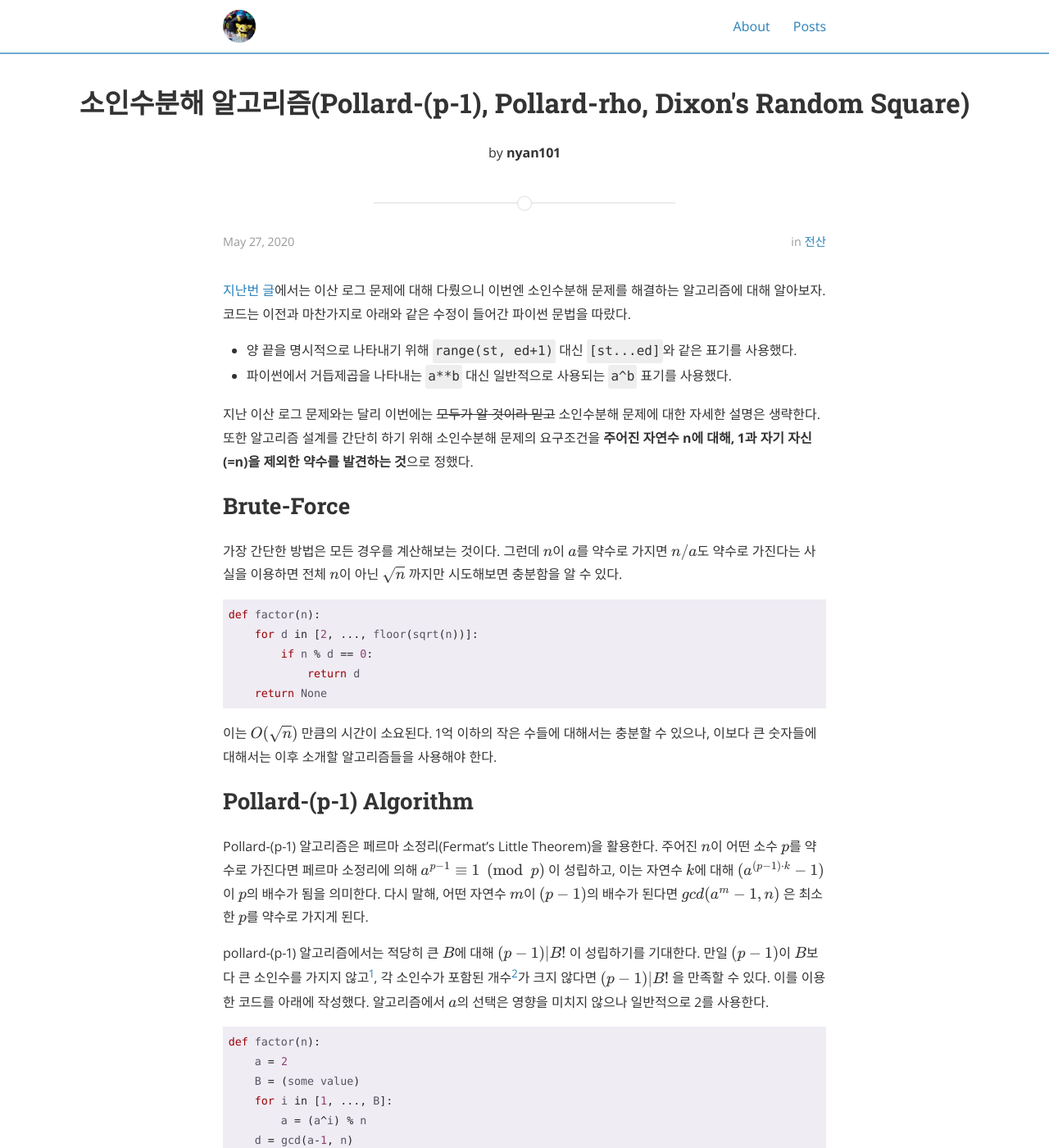
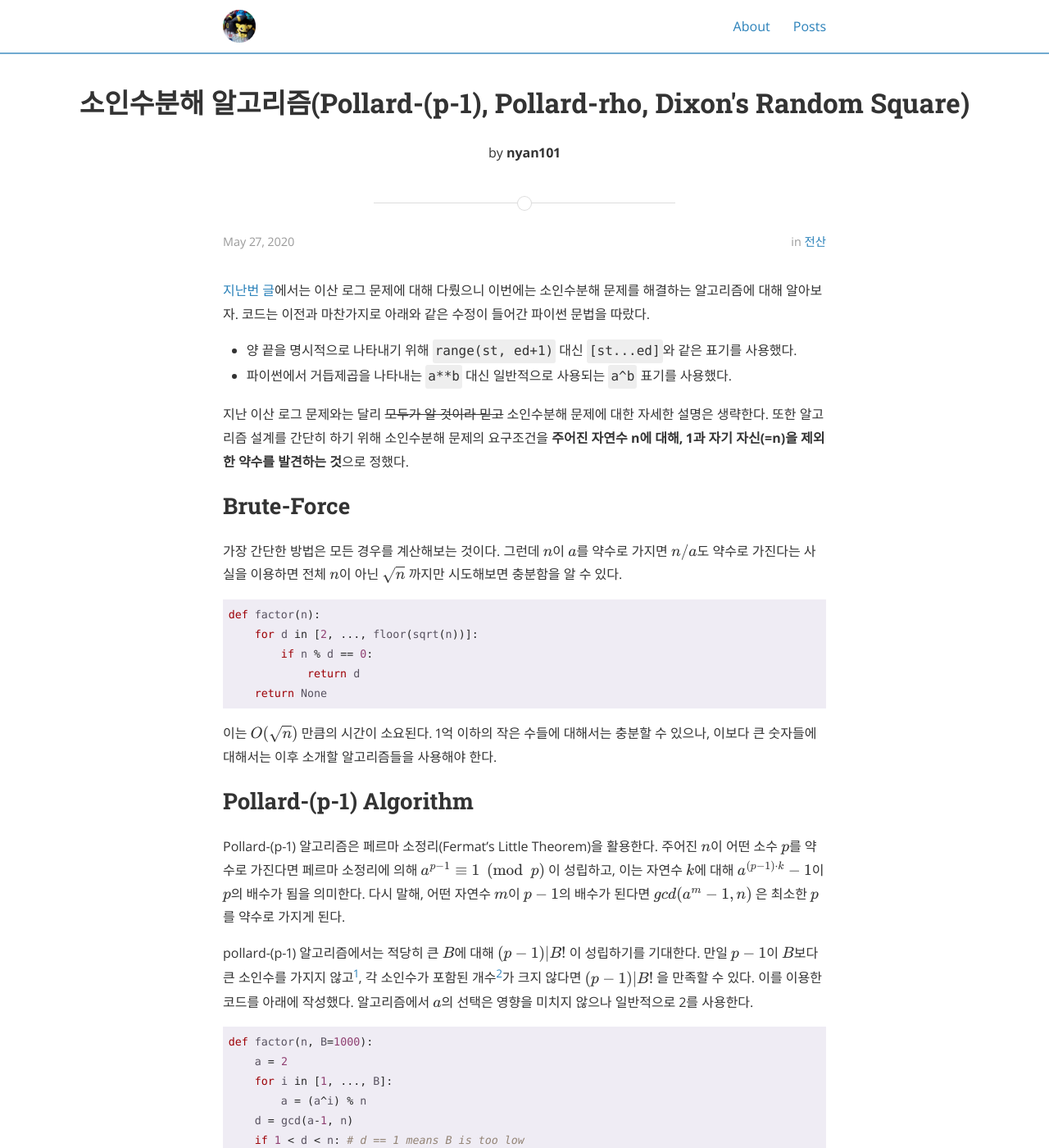
Before and after one commit to nyan101/nyan101.github.io, a Jekyll site: the page built from _posts/2020-05-27-algorithms-for-integer-factorization.md, in a window 1280 px wide and 1400 px high. Shown: the whole window at 82% size. Built offline with Jekyll 4.4.1, drawn with Linux system fonts in a browser that asks for light colours; nearby versions of some CDN libraries; formulas are drawn with MathJax 3; comment, search, counter and statistics services are not loaded; a style sheet for code colours, icons or effects is not loaded; some of the changed text lies outside the part shown.

Commit message:
fix typos

````diff
--- a/_posts/2020-05-27-algorithms-for-integer-factorization.md
+++ b/_posts/2020-05-27-algorithms-for-integer-factorization.md
@@ -8,12 +8,12 @@
 use_math: true
 ---
 
-[지난번 글](https://nyan101.github.io/blog/algorithms-for-discrete-logarithm-problem)에서는 이산 로그 문제에 대해 다뤘으니 이번엔 소인수분해 문제를 해결하는 알고리즘에 대해 알아보자. 코드는 이전과 마찬가지로 아래와 같은 수정이 들어간 파이썬 문법을 따랐다.
+[지난번 글](https://nyan101.github.io/blog/algorithms-for-discrete-logarithm-problem)에서는 이산 로그 문제에 대해 다뤘으니 이번에는 소인수분해 문제를 해결하는 알고리즘에 대해 알아보자. 코드는 이전과 마찬가지로 아래와 같은 수정이 들어간 파이썬 문법을 따랐다.
 
 * 양 끝을 명시적으로 나타내기 위해 `range(st, ed+1)` 대신 `[st...ed]`와 같은 표기를 사용했다.
 * 파이썬에서 거듭제곱을 나타내는 `a**b` 대신 일반적으로 사용되는 `a^b` 표기를 사용했다.
 
-지난 이산 로그 문제와는 달리 이번에는 ~~모두가 알 것이라 믿고~~ 소인수분해 문제에 대한 자세한 설명은 생략한다. 또한 알고리즘 설계를 간단히 하기 위해 소인수분해 문제의 요구조건을 **주어진 자연수 n에 대해, 1과 자기 자신(=n)을 제외한 약수를 발견하는 것**으로 정했다.
+지난 이산 로그 문제와는 달리 ~~모두가 알 것이라 믿고~~ 소인수분해 문제에 대한 자세한 설명은 생략한다. 또한 알고리즘 설계를 간단히 하기 위해 소인수분해 문제의 요구조건을 **주어진 자연수 n에 대해, 1과 자기 자신(=n)을 제외한 약수를 발견하는 것**으로 정했다.
 
 
 
@@ -35,22 +35,21 @@
 
 ## Pollard-(p-1) Algorithm
 
-Pollard-(p-1) 알고리즘은 페르마 소정리(Fermat's Little Theorem)을 활용한다. 주어진 $n$이 어떤 소수 $p$를 약수로 가진다면 페르마 소정리에 의해 $a^{p-1} \equiv 1 \pmod p$ 이 성립하고, 이는 자연수 $k$에 대해 $(a^{(p-1)\cdot k} - 1)$이 $p$의 배수가 됨을 의미한다. 다시 말해,  어떤 자연수 $m$이 $(p-1)$의 배수가 된다면  $gcd(a^m - 1, n)$ 은 최소한 $p$를 약수로 가지게 된다.
+Pollard-(p-1) 알고리즘은 페르마 소정리(Fermat's Little Theorem)을 활용한다. 주어진 $n$이 어떤 소수 $p$를 약수로 가진다면 페르마 소정리에 의해 $a^{p-1} \equiv 1 \pmod p$ 이 성립하고, 이는 자연수 $k$에 대해 $a^{(p-1)\cdot k} - 1$이 $p$의 배수가 됨을 의미한다. 다시 말해,  어떤 자연수 $m$이 $p-1$의 배수가 된다면  $gcd(a^m - 1, n)$ 은 최소한 $p$를 약수로 가지게 된다.
 
-pollard-(p-1) 알고리즘에서는 적당히 큰 $B$에 대해 $(p-1) \| B!$ 이 성립하기를 기대한다. 만일 $(p-1)$이 $B$보다 큰 소인수를 가지지 않고[^1], 각 소인수가 포함된 개수[^2]가 크지 않다면 $(p-1) \| B!$ 을 만족할 수 있다. 이를 이용한 코드를 아래에 작성했다. 알고리즘에서 $a$의 선택은 영향을 미치지 않으나 일반적으로 2를 사용한다.
+pollard-(p-1) 알고리즘에서는 적당히 큰 $B$에 대해 $(p-1) \| B!$ 이 성립하기를 기대한다. 만일 $p-1$이 $B$보다 큰 소인수를 가지지 않고[^1], 각 소인수가 포함된 개수[^2]가 크지 않다면 $(p-1) \| B!$ 을 만족할 수 있다. 이를 이용한 코드를 아래에 작성했다. 알고리즘에서 $a$의 선택은 영향을 미치지 않으나 일반적으로 2를 사용한다.
 
 [^1]: 이러한 성질을 *B-smooth* 라고 한다.
 [^2]: $p-1 = \prod q_i^{c_i}$에서 $c_i$
 
 ```python
-def factor(n):
+def factor(n, B=1000):
     a = 2
-    B = (some value)
     for i in [1, ..., B]:
         a = (a^i) % n
     d = gcd(a-1, n)
-    if 0 < d < n:
-        return d
+    if 1 < d < n: # d == 1 means B is too low
+        return d  # d == n means B is too high
     else:
         return None
 ```
@@ -99,7 +98,7 @@
    * $x_i^2 \equiv b_i \pmod n$에 대해 $b_i$를 $B$에 속한 소수들로 인수분해한다. $b_i = \prod_{p_j \in B} p_j^{c_j}$ 꼴로 정리하면 $b_i$를 $\langle c_1, c_2, \cdots, c_t \rangle$ 로 쓸 수 있으며, $B$에 속한 소수들만으로 인수분해가 불가능할 경우 새로운 $x_i$를 뽑는다.
 3. 2번 과정을 거치면서 구한 벡터들 $\langle c_1, c_2, \cdots, c_t \rangle_{\{i\}}$ 을 결합해 모든 원소가 짝수인 벡터(=제곱수)를 만들 수 있는지 확인한다.
 
-    → 해당 벡터를 만드는 $\prod x_i$와 $\sqrt{\prod b_i}$가 각각 $a^2 \equiv b^2 , a \not \equiv \pm b \pmod n$ 를 만족하는 $a, b$가 된다. 이때 $a \equiv b \pmod n$이 되는 경우 계속 탐색을 진행한다
+    → 해당 벡터를 만드는 $\prod x_i$와 $\sqrt{\prod b_i}$는 각각 $a^2 \equiv b^2 , a \not \equiv \pm b \pmod n$ 를 만족하는 $a, b$가 된다. 만일 $a \equiv \pm b \pmod n$이라면 계속 탐색을 진행한다
 
 실제 예시를 통해 살펴보자. $B = \{2, 3, 5, 7, 11, 13\}$ 을 이용해 $n=15770708441$을 소인수분해하려고 하고, 아래와 같은 정보를 얻었다고 하자.
 
````
Also changed, not shown: other parts of _posts/2020-05-27-algorithms-for-integer-factorization.md (+1 -1 lines).
